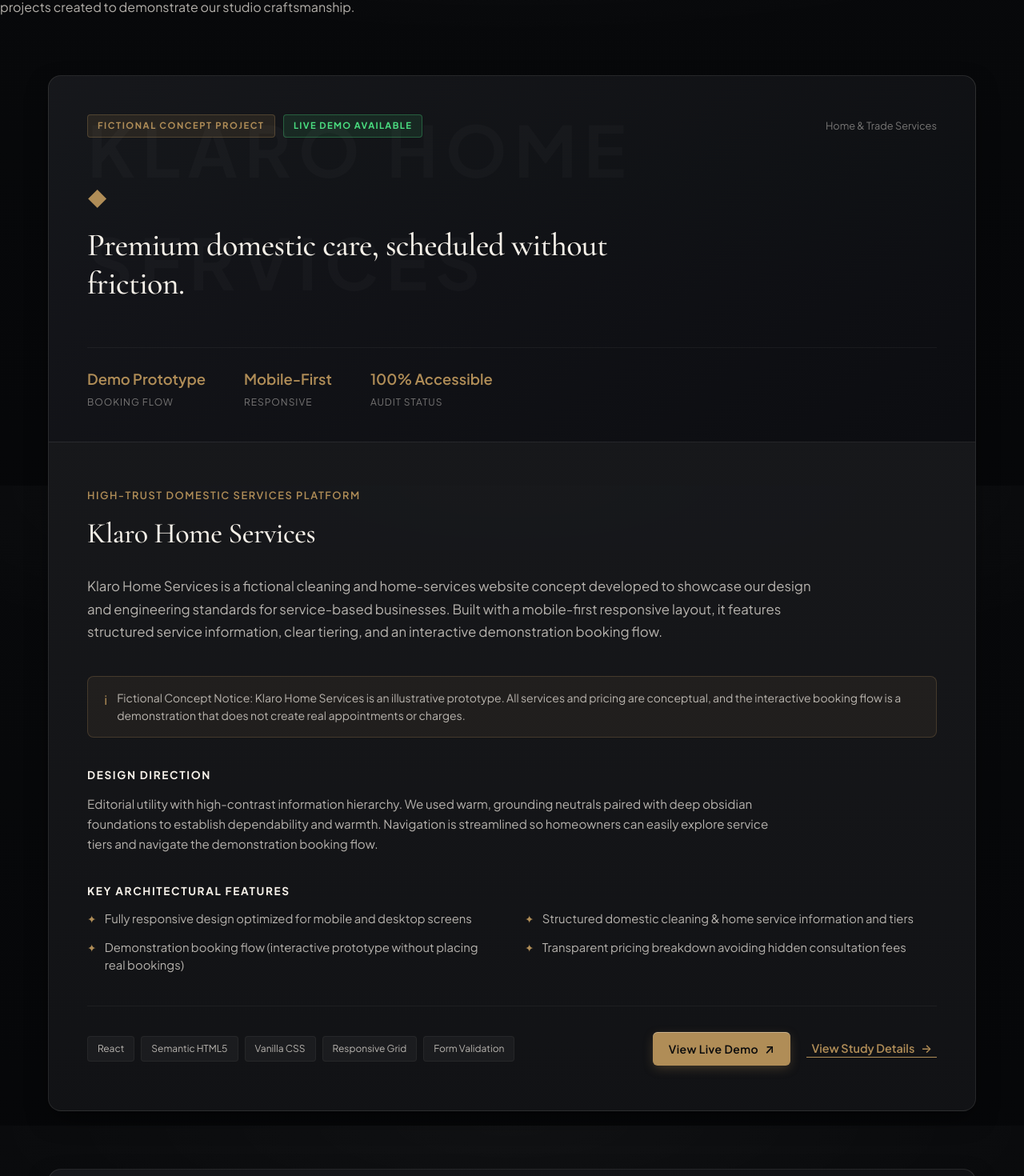
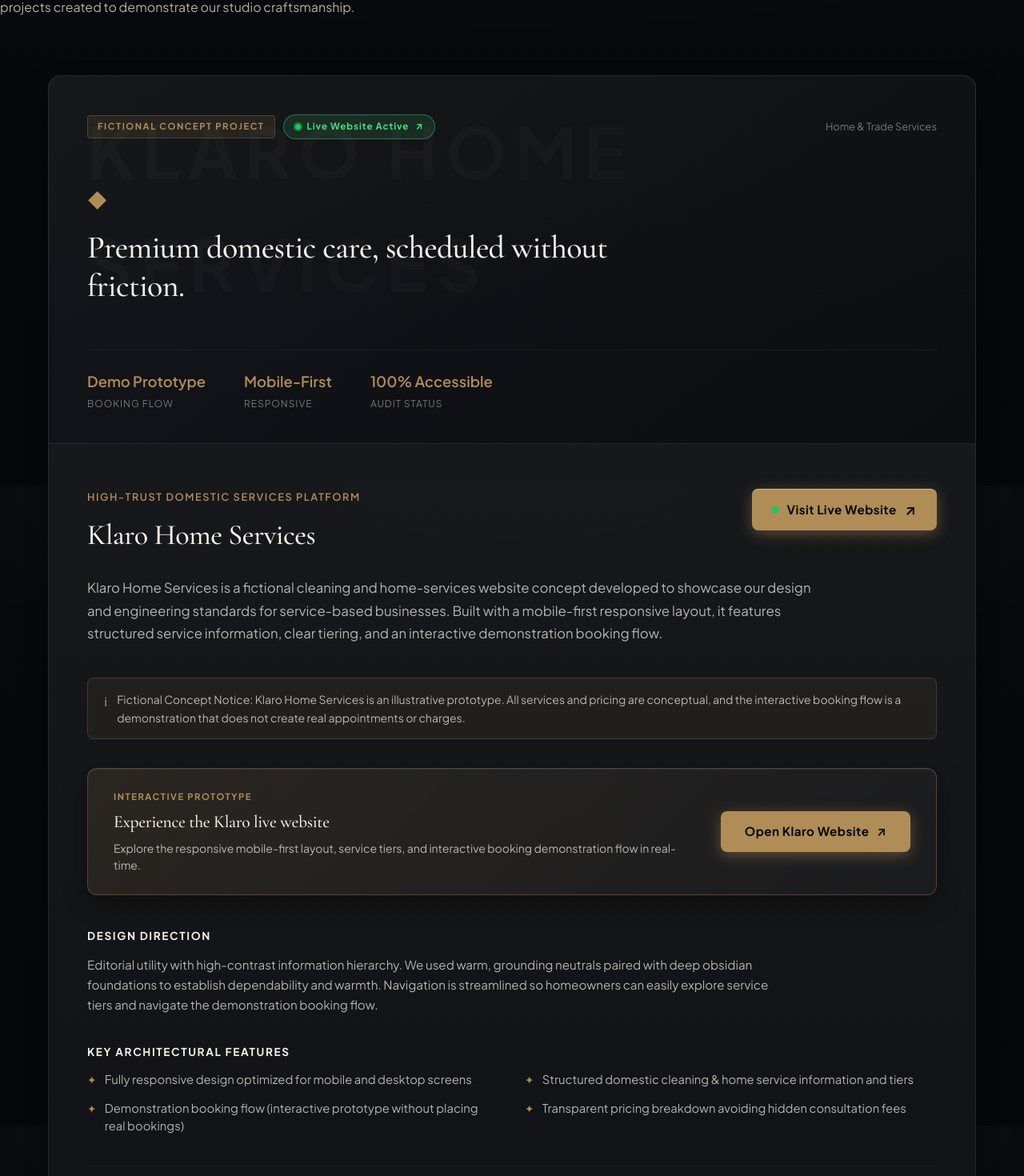
Before and after one commit to Bavesha-Prasad/Vyomasandhi, a React (Vite) app: page /work in a window 1280 px wide. Shown: the part 193-1663 px from the top of the page at 80% size. Built offline with nearby package versions, Linux system fonts and the light colour scheme.

Commit message:
Add prominent visit website buttons for Klaro demo

```diff
--- a/src/pages/Services/ServicesPage.css
+++ b/src/pages/Services/ServicesPage.css
@@ -249,6 +249,36 @@
   border: 1px solid rgba(176, 141, 87, 0.25);
   padding: 0.2rem 0.55rem;
   border-radius: 4px;
+}
+
+.browser-chrome-actions {
+  display: flex;
+  align-items: center;
+  gap: 0.65rem;
+}
+
+.mockup-live-btn {
+  display: inline-flex;
+  align-items: center;
+  gap: 0.35rem;
+  font-size: 0.72rem;
+  font-weight: 700;
+  letter-spacing: 0.05em;
+  color: var(--color-primary);
+  background: var(--color-accent);
+  padding: 0.25rem 0.75rem;
+  border-radius: 4px;
+  text-decoration: none;
+  transition: all var(--transition-fast);
+  box-shadow: 0 2px 8px rgba(176, 141, 87, 0.3);
+  white-space: nowrap;
+}
+
+.mockup-live-btn:hover {
+  background: var(--color-accent-hover);
+  color: var(--color-primary);
+  transform: translateY(-1px);
+  box-shadow: 0 4px 12px rgba(176, 141, 87, 0.45);
 }
 
 /* --------------------------------------------------------------------------
--- a/src/pages/Services/ServicesPage.jsx
+++ b/src/pages/Services/ServicesPage.jsx
@@ -73,7 +73,19 @@ export default function ServicesPage() {
                   <span className="ssl-lock" aria-hidden="true">🔒</span>
                   <span className="address-text">klaro-homeservices.concept/services</span>
                 </div>
-                <span className="mockup-concept-badge">CONCEPT DEMONSTRATION</span>
+                <div className="browser-chrome-actions">
+                  <span className="mockup-concept-badge">CONCEPT DEMO</span>
+                  <a
+                    href="https://6addee5e33a015d5ea92e8f1--karloservices.netlify.app/"
+                    target="_blank"
+                    rel="noopener noreferrer"
+                    className="mockup-live-btn"
+                    title="Open Klaro live demo website"
+                  >
+                    <span>Visit Live Site</span>
+                    <span aria-hidden="true">↗</span>
+                  </a>
+                </div>
               </div>
 
               {/* Rendered Business Website Canvas */}
--- a/src/pages/Work/WorkPage.css
+++ b/src/pages/Work/WorkPage.css
@@ -88,6 +88,51 @@
   border-radius: 4px;
 }
 
+.banner-live-btn {
+  display: inline-flex;
+  align-items: center;
+  gap: 0.5rem;
+  font-size: 0.725rem;
+  font-weight: 700;
+  letter-spacing: 0.08em;
+  color: #4ade80;
+  background: rgba(74, 222, 128, 0.12);
+  border: 1px solid rgba(74, 222, 128, 0.4);
+  padding: 0.35rem 0.85rem;
+  border-radius: 999px;
+  text-decoration: none;
+  transition: all var(--transition-fast);
+}
+
+.banner-live-btn:hover {
+  background: rgba(74, 222, 128, 0.22);
+  border-color: #4ade80;
+  color: #86efac;
+  transform: translateY(-1px);
+}
+
+.live-dot {
+  width: 7px;
+  height: 7px;
+  border-radius: 50%;
+  background: #22c55e;
+  box-shadow: 0 0 8px #22c55e;
+  display: inline-block;
+  animation: pulse-dot 2s infinite;
+}
+
+@keyframes pulse-dot {
+  0% {
+    box-shadow: 0 0 0 0 rgba(34, 197, 94, 0.7);
+  }
+  70% {
+    box-shadow: 0 0 0 6px rgba(34, 197, 94, 0);
+  }
+  100% {
+    box-shadow: 0 0 0 0 rgba(34, 197, 94, 0);
+  }
+}
+
 .category-pill {
   font-size: 0.8rem;
   color: var(--color-text-muted);
@@ -171,6 +216,50 @@
   margin-bottom: 1.5rem;
 }
 
+.project-header-top-row {
+  display: flex;
+  align-items: flex-start;
+  justify-content: space-between;
+  gap: 1.5rem;
+  flex-wrap: wrap;
+}
+
+.prominent-visit-btn {
+  display: inline-flex;
+  align-items: center;
+  gap: 0.65rem;
+  padding: 0.75rem 1.6rem;
+  background: var(--color-accent);
+  color: var(--color-primary);
+  font-family: var(--font-sans);
+  font-size: 0.95rem;
+  font-weight: 700;
+  letter-spacing: 0.03em;
+  border-radius: 8px;
+  text-decoration: none;
+  transition: all var(--transition-fast);
+  box-shadow: 0 4px 18px rgba(176, 141, 87, 0.45),
+    inset 0 1px 0 0 rgba(255, 255, 255, 0.4);
+  white-space: nowrap;
+}
+
+.prominent-visit-btn:hover {
+  background: var(--color-accent-hover);
+  color: var(--color-primary);
+  transform: translateY(-2px);
+  box-shadow: 0 8px 25px rgba(176, 141, 87, 0.6);
+}
+
+.prominent-visit-btn .btn-arrow {
+  font-size: 1.1rem;
+  font-weight: 700;
+  transition: transform var(--transition-fast);
+}
+
+.prominent-visit-btn:hover .btn-arrow {
+  transform: translate(3px, -3px);
+}
+
 .project-tagline {
   display: block;
   font-size: 0.8rem;
@@ -213,6 +302,72 @@
   font-size: 1rem;
   flex-shrink: 0;
   margin-top: 1px;
+}
+
+/* Dedicated Interactive Demo Box inside Project Card */
+.project-demo-banner-box {
+  display: flex;
+  align-items: center;
+  justify-content: space-between;
+  gap: 2rem;
+  background: linear-gradient(135deg, rgba(176, 141, 87, 0.14) 0%, rgba(28, 29, 32, 0.9) 100%);
+  border: 1px solid rgba(176, 141, 87, 0.35);
+  border-radius: 12px;
+  padding: 1.6rem 2rem;
+  margin-bottom: 2.5rem;
+  box-shadow: 0 8px 30px rgba(0, 0, 0, 0.35), inset 0 1px 0 rgba(255, 255, 255, 0.08);
+  flex-wrap: wrap;
+}
+
+.demo-box-info {
+  flex: 1;
+  min-width: 260px;
+}
+
+.demo-box-badge {
+  font-size: 0.7rem;
+  font-weight: 700;
+  letter-spacing: 0.14em;
+  color: var(--color-accent);
+  margin-bottom: 0.35rem;
+}
+
+.demo-box-heading {
+  font-family: var(--font-serif);
+  font-size: 1.35rem;
+  color: var(--color-text-primary);
+  margin: 0 0 0.35rem 0;
+}
+
+.demo-box-desc {
+  font-size: 0.875rem;
+  color: var(--color-text-secondary);
+  line-height: 1.5;
+  margin: 0;
+}
+
+.demo-box-cta-btn {
+  display: inline-flex;
+  align-items: center;
+  gap: 0.6rem;
+  padding: 0.85rem 1.85rem;
+  background: var(--color-accent);
+  color: var(--color-primary);
+  font-weight: 700;
+  font-size: 0.95rem;
+  letter-spacing: 0.03em;
+  border-radius: 8px;
+  text-decoration: none;
+  white-space: nowrap;
+  box-shadow: 0 4px 18px rgba(176, 141, 87, 0.45);
+  transition: all var(--transition-fast);
+}
+
+.demo-box-cta-btn:hover {
+  background: var(--color-accent-hover);
+  color: var(--color-primary);
+  transform: translateY(-2px) scale(1.02);
+  box-shadow: 0 8px 25px rgba(176, 141, 87, 0.65);
 }
 
 .project-section-block {
@@ -509,4 +664,26 @@
     align-items: flex-start;
     gap: 0.75rem;
   }
+
+  .project-header-top-row {
+    flex-direction: column;
+    align-items: stretch;
+    gap: 1.25rem;
+  }
+
+  .prominent-visit-btn {
+    justify-content: center;
+    width: 100%;
+  }
+
+  .project-demo-banner-box {
+    flex-direction: column;
+    align-items: stretch;
+    padding: 1.5rem;
+  }
+
+  .demo-box-cta-btn {
+    justify-content: center;
+    width: 100%;
+  }
 }
--- a/src/pages/Work/WorkPage.jsx
+++ b/src/pages/Work/WorkPage.jsx
@@ -96,7 +96,17 @@ export default function WorkPage() {
                     <div className="banner-badge-group">
                       <span className="concept-notice-badge">FICTIONAL CONCEPT PROJECT</span>
                       {project.liveUrl && (
-                        <span className="live-demo-badge">LIVE DEMO AVAILABLE</span>
+                        <a
+                          href={project.liveUrl}
+                          target="_blank"
+                          rel="noopener noreferrer"
+                          className="banner-live-btn"
+                          title="Open live website in a new tab"
+                        >
+                          <span className="live-dot" aria-hidden="true" />
+                          <span>Live Website Active</span>
+                          <span aria-hidden="true">↗</span>
+                        </a>
                       )}
                     </div>
                     <span className="category-pill">{project.category}</span>
@@ -123,8 +133,26 @@ export default function WorkPage() {
                 {/* Content & Case Study Details */}
                 <div className="project-content">
                   <div className="project-heading-wrap">
-                    <span className="project-tagline">{project.tagline}</span>
-                    <h3 className="project-title">{project.title}</h3>
+                    <div className="project-header-top-row">
+                      <div>
+                        <span className="project-tagline">{project.tagline}</span>
+                        <h3 className="project-title">{project.title}</h3>
+                      </div>
+                      {project.liveUrl && (
+                        <a
+                          href={project.liveUrl}
+                          target="_blank"
+                          rel="noopener noreferrer"
+                          className="prominent-visit-btn"
+                          id={`${project.id}-top-visit-btn`}
+                          aria-label={`Visit live demo for ${project.title}`}
+                        >
+                          <span className="live-dot" aria-hidden="true" />
+                          <span>Visit Live Website</span>
+                          <span className="btn-arrow" aria-hidden="true">↗</span>
+                        </a>
+                      )}
+                    </div>
                   </div>
 
                   <p className="project-description">{project.description}</p>
@@ -133,6 +161,28 @@ export default function WorkPage() {
                     <div className="project-disclosure-note">
                       <span className="disclosure-icon" aria-hidden="true">ℹ</span>
                       <span>{project.disclosure}</span>
+                    </div>
+                  )}
+
+                  {project.liveUrl && (
+                    <div className="project-demo-banner-box">
+                      <div className="demo-box-info">
+                        <div className="demo-box-badge">INTERACTIVE PROTOTYPE</div>
+                        <h4 className="demo-box-heading">Experience the Klaro live website</h4>
+                        <p className="demo-box-desc">
+                          Explore the responsive mobile-first layout, service tiers, and interactive booking demonstration flow in real-time.
+                        </p>
+                      </div>
+                      <a
+                        href={project.liveUrl}
+                        target="_blank"
+                        rel="noopener noreferrer"
+                        className="demo-box-cta-btn"
+                        id={`${project.id}-box-visit-btn`}
+                      >
+                        <span>Open Klaro Website</span>
+                        <span aria-hidden="true">↗</span>
+                      </a>
                     </div>
                   )}
 
@@ -169,7 +219,7 @@ export default function WorkPage() {
                           className="live-demo-link"
                           id={`${project.id}-live-demo`}
                         >
-                          <span>View Live Demo</span>
+                          <span>Visit Live Website</span>
                           <span aria-hidden="true" className="external-arrow">↗</span>
                         </a>
                       )}
@@ -264,7 +314,7 @@ export default function WorkPage() {
                     rel="noopener noreferrer"
                     className="live-demo-link"
                   >
-                    <span>View Live Demo</span>
+                    <span>Visit Live Website</span>
                     <span aria-hidden="true" className="external-arrow">↗</span>
                   </a>
                 )}
```
